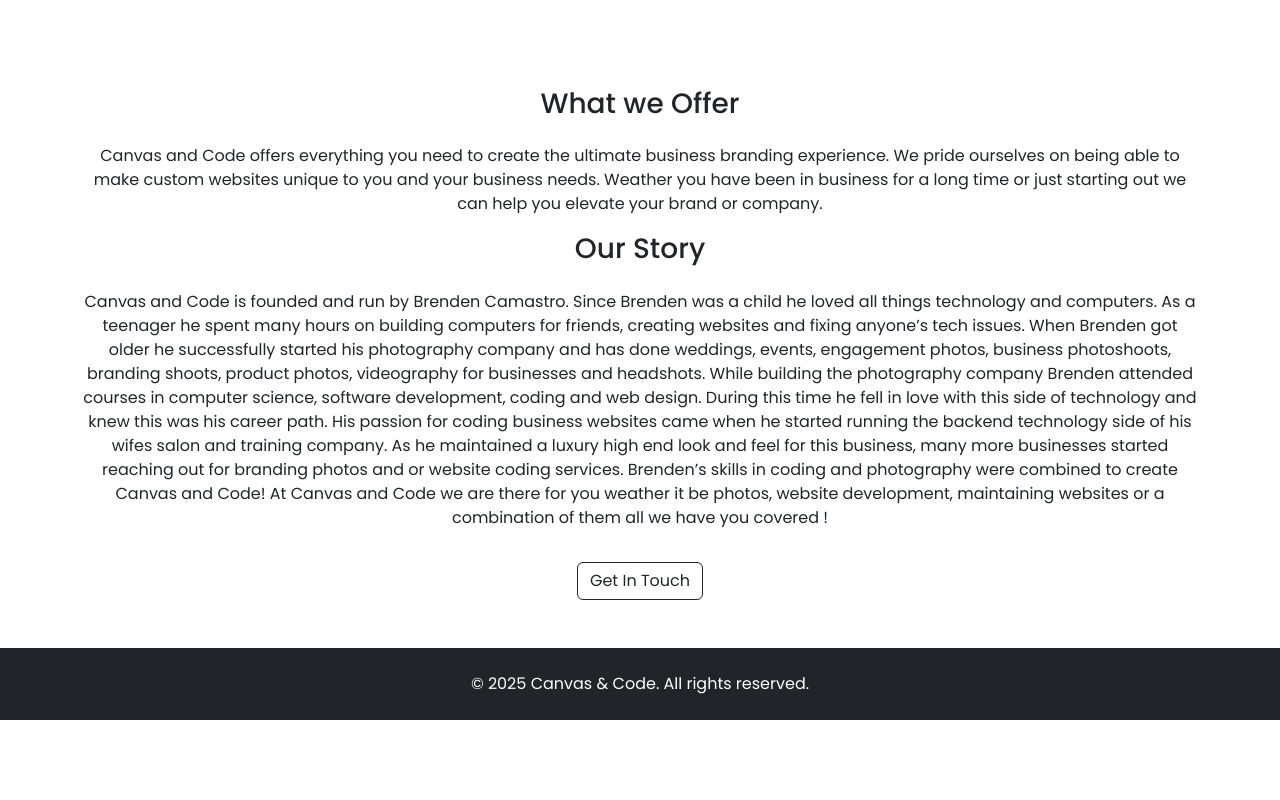
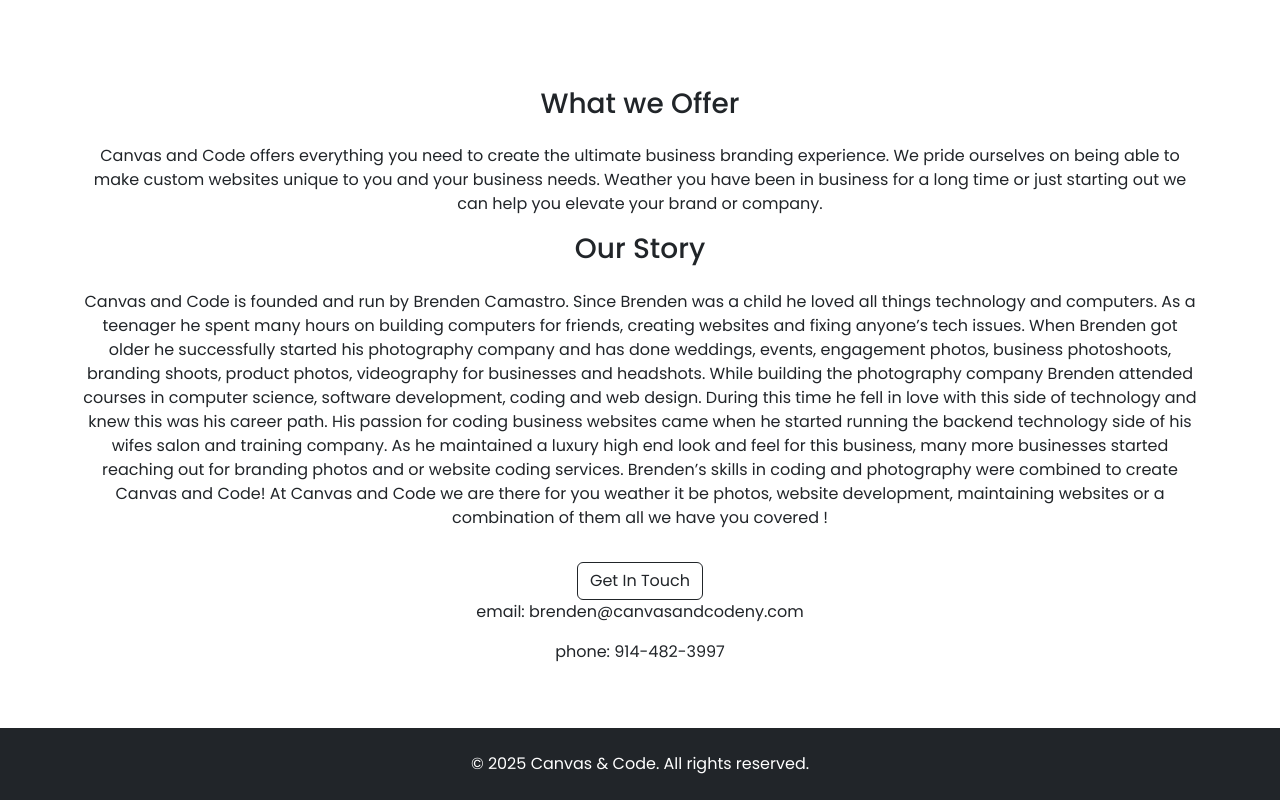
Before and after one commit to bcamastro/canvas_and_code, a React (Vite) app in the folder canvas-and-code/: page / in a window 1280 px wide. Shown: the part 3506-4306 px from the top of the page. Before the commit the page ends 4226 px from the top, so only its background shows below. Built offline with nearby package versions, Linux system fonts and the light colour scheme.

Commit message:
updated contact info, and get in touch goes to send an email

```diff
--- a/canvas-and-code/src/components/AboutPreview.jsx
+++ b/canvas-and-code/src/components/AboutPreview.jsx
@@ -26,7 +26,9 @@
             to create Canvas and Code! At Canvas and Code we are there for you weather it be photos, website development,
             maintaining websites or a combination of them all we have you covered !
         </p>
-        <a href="mailo:brenden@canvasandcodeny.com" className="btn btn-outline-dark mt-3">Get In Touch</a>
+        <a href="mailto:brenden@canvasandcodeny.com" className="btn btn-outline-dark mt-3">Get In Touch</a>
+        <p>email: brenden@canvasandcodeny.com</p>
+        <p>phone: 914-482-3997</p>
     </div>
     </section>
 );
```
